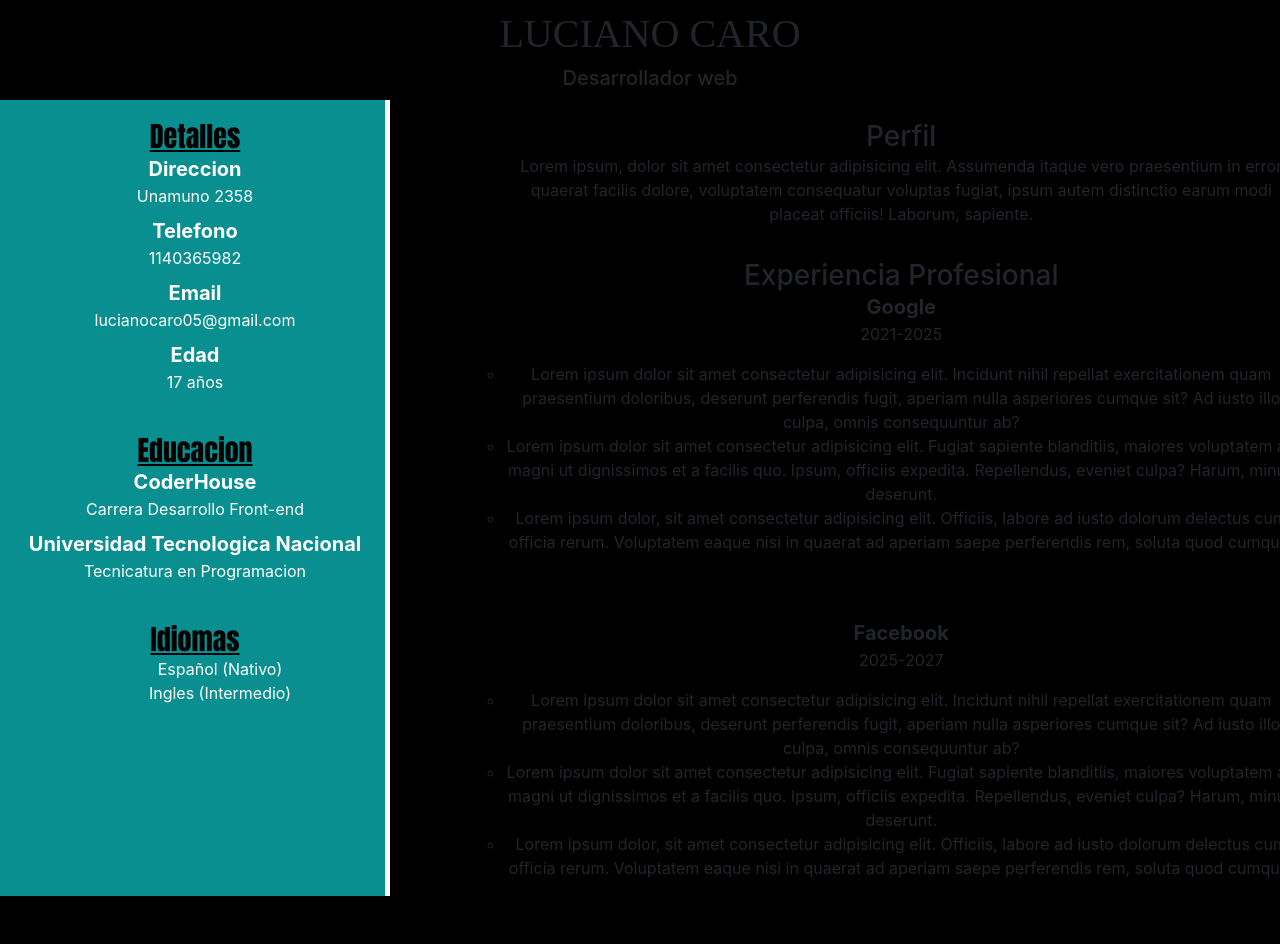
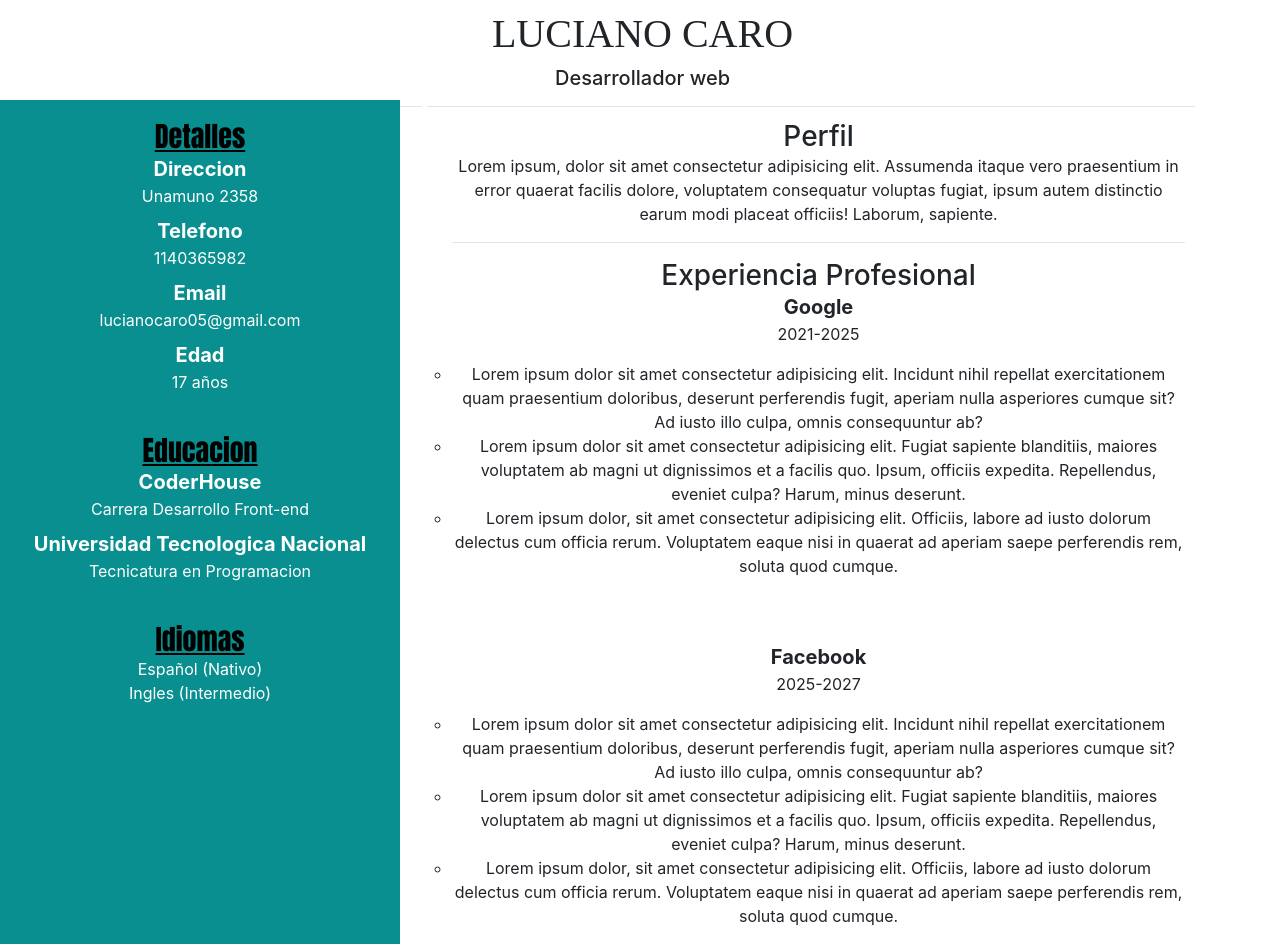
Before and after one commit to LucianoCaro34/proyectocoder, a plain HTML site: page proyecto2/pages3/curriculum.html in a window 1280 px wide. Before the commit the page ends 896 px from the top, so only its background shows below. Drawn offline with nearby package versions, Linux system fonts and the light colour scheme.

Commit message:
realice pequeños cambios

```diff
--- a/proyecto2/css3/practicando.css
+++ b/proyecto2/css3/practicando.css
@@ -3,9 +3,12 @@
 	padding: 0px;
 	box-sizing: border-box;
 }
+body{
+	overflow-x: hidden;
+}
+.body {
+	background-color: black;
 
-body {
-	background-color: black;
 }
 
 
@@ -119,7 +122,7 @@ a {
 	justify-content: center;
 	padding: 50px 5% 0px 5%;
 	position: relative;
-	height: 80vh;
+	height: 100vh;
 }
 
 .sobreMi--text {
@@ -132,7 +135,7 @@ a {
 .sobreMi--text h2 {
 	font-size: 4rem;
 	color: cornflowerblue;
-	text-shadow: 5px 5px 5px blue;
+	text-shadow: 2px 2px 2px blue;
 }
 
 .sobreMi--text h3 {
@@ -185,7 +188,7 @@ ol li {
 #proyectos {
 	background-color: rgb(197, 191, 204);
 	width: 100%;
-	height: 1100px;
+	height: 100%;
 }
 
 #proyectos h2 {
@@ -219,7 +222,9 @@ ol li {
 /*proyectos cartas*/
 .cartas {
 	display: flex;
-	justify-content: space-around
+	justify-content: space-around;
+	padding-top: 60px;
+
 }
 
 .card {
@@ -373,7 +378,6 @@ ol li {
 
 .infoIzquierda {
 	padding-top: 20px;
-	padding-left: 20px;
 	text-align: center;
 	background: rgb(9, 143, 143);
 	height: 100%;
@@ -396,15 +400,13 @@ dt {
 
 }
 
-.listaIdiomas {
-	padding-left: 50px;
-}
-
 .infoDerecha {
-	width: 300%;
+	width: 250%;
 	padding-top: 20px;
 	text-align: center;
-	padding-left: 100px;
+	padding-left: 10px;
+
+
 }
 
 .infoDerecha ul {
--- a/proyecto2/pages3/curriculum.html
+++ b/proyecto2/pages3/curriculum.html
@@ -13,13 +13,13 @@
 
 <body>
 
-    <div class="presentacion5">
+    <div class="presentacion5 container">
         <h1>Luciano Caro</h1>
         <h2>Desarrollador web</h2>
         <hr>
     </div>
     <section class="row">
-   <article>
+   <article class="col-xs-12 col-sm-4 ">
     <div class="infoIzquierda">
     <div class="detalles3">
     <dl>
@@ -55,7 +55,7 @@
 
    <div class="lineaVertical"> </div>
 
-<aside class="col-xs-12 col-sm-4 col-md-3 col-lg-3 text-center">
+<aside class="col-xs-12 col-sm-4 col-md-3 col-lg-3">
     <div class="infoDerecha">
         <h3>Perfil</h3>
         <p>Lorem ipsum, dolor sit amet consectetur adipisicing elit. Assumenda itaque vero praesentium in error quaerat facilis dolore, voluptatem consequatur voluptas fugiat, ipsum autem distinctio earum modi placeat officiis! Laborum, sapiente.</p>
```
Also changed, not shown: proyecto2/index.html (+5 -9 lines).
